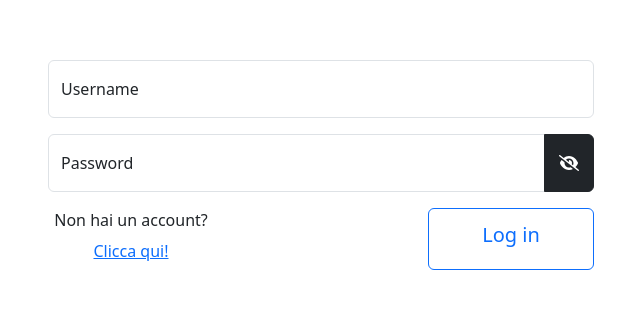
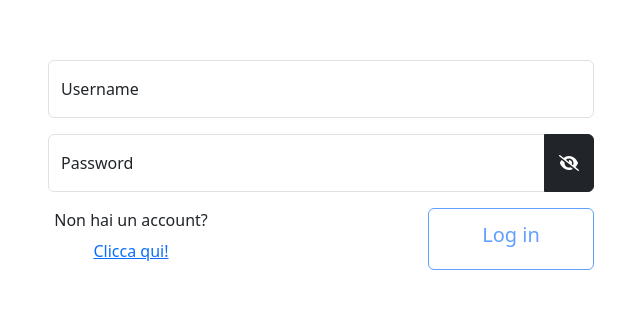
Before and after one commit to Hexygo/progetto-finale-fondamenti-web, a React (Create React App) app in the folder frontend/: page / in a window 1280 px wide. Shown: the part 227-536 px from the top of the page, without its empty margins (319-959 px from the left). Built offline with nearby package versions, Linux system fonts and the light colour scheme.

Commit message:
Frontend Update
Disabilitato il pulsante del submit (login e signup) per evitare problemi di richieste invalide, a meno che non vengano alterate.

```diff
--- a/frontend/src/components/LoginForm.jsx
+++ b/frontend/src/components/LoginForm.jsx
@@ -73,7 +73,7 @@ export default function LoginForm(){
                         </Col>
                         <Col md={2}></Col>
                         <Col className="text-center mb-3 d-grid gap-2" md={2}>
-                            <Button variant="outline-primary" size="small" type="submit"><h5>Log in</h5></Button>
+                            <Button variant="outline-primary" size="small" type="submit" disabled={username==='' || password===''}><h5>Log in</h5></Button>
                         </Col>
                         <Col md={3}></Col>
                     </Row>
--- a/frontend/src/components/SignupForm.jsx
+++ b/frontend/src/components/SignupForm.jsx
@@ -25,7 +25,7 @@ export default function SignupForm(){
 
     function handleSubmit(e){
         e.preventDefault()
-        setShow(false)
+        if (username!=='' && password!=='' && cpassword!=='') {
             axios({
                 method:'post',
                 url:'http://localhost:3000/api/users/register',
@@ -37,9 +37,9 @@ export default function SignupForm(){
                 if(data){
                     navigate("/home")
                 }
-        }).catch((err)=>
+            }).catch((err)=> //Utente già creato su DB, prompt al login
                 console.warn(err))
-
+        }
     }
 
     function check(p1,p2){
@@ -101,7 +101,7 @@ export default function SignupForm(){
                         </Col>
                         <Col md={2}></Col>
                         <Col className="text-center mb-3 d-grid gap-2" md={2}>
-                            <Button variant="outline-primary" size="small" type="submit"><h5>Sign Up</h5></Button>
+                            <Button variant="outline-primary" size="small" type="submit" disabled={username==='' || password==='' || !show}><h5>Sign Up</h5></Button>
                         </Col>
                         <Col md={3}></Col>
                     </Row>
```
Lines whose indentation alone changed are shown as unchanged.
